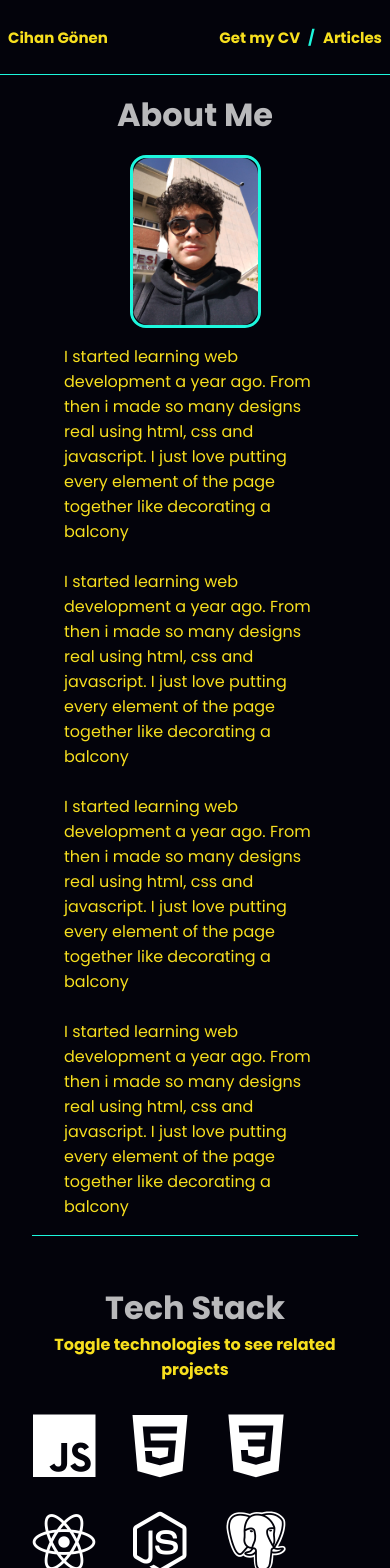
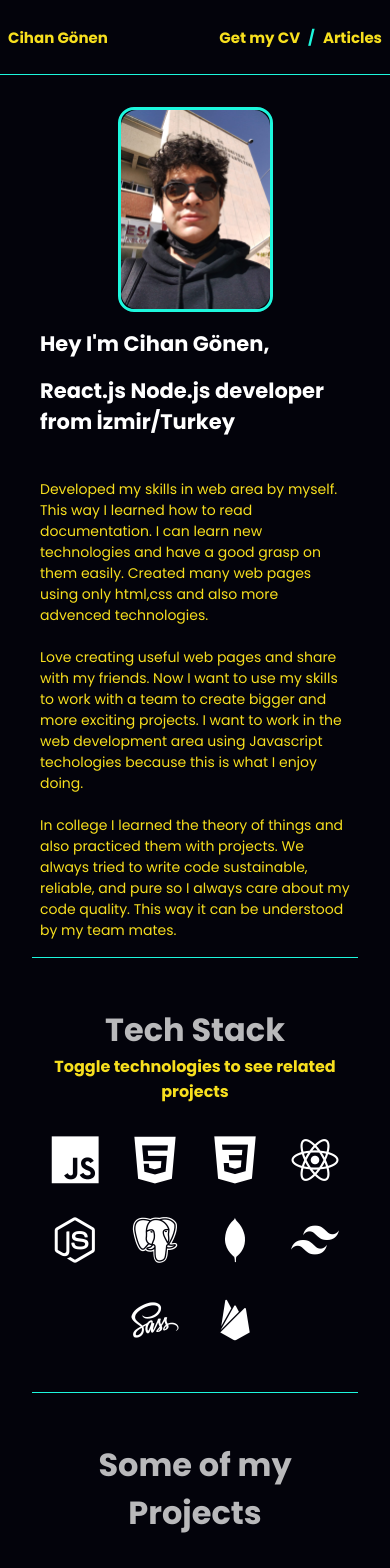
Before and after one commit to CihanGonen/mysite-v2, a React (Create React App) app: page / in a window 390 px wide. Shown: the top 1568 px of the page. Built offline with nearby package versions, Linux system fonts and the light colour scheme.

Commit message:
responsiveness fixed and texts added

```diff
--- a/src/components/AboutMe/AboutMe.css
+++ b/src/components/AboutMe/AboutMe.css
@@ -11,6 +11,11 @@
   padding: 0 2rem;
   margin-top: 1rem;
   grid-template-columns: 1fr 5fr;
+}
+.greetings {
+  display: flex;
+  gap: 2rem;
+  color: white;
 }
 .img-side {
   width: 100%;
@@ -34,11 +39,18 @@
     display: flex;
     flex-direction: column;
     gap: 1rem;
-    padding: 0 2rem;
+    padding: 0 0.5rem;
   }
   .img-side {
     width: 50%;
     align-self: center;
+  }
+  .text-side {
+    font-size: 14px;
+  }
+  .greetings {
+    flex-direction: column;
+    gap: 1rem;
   }
 }
 
--- a/src/components/AboutMe/AboutMe.js
+++ b/src/components/AboutMe/AboutMe.js
@@ -4,36 +4,36 @@ import MyPic from "../../assets/me.jpg";
 export default function AboutMe() {
   return (
     <div className="about-me-wrapper">
-      <div className="about-me-heading">
-        <h1>About Me</h1>
-      </div>
       <div className="about-me">
         <div className="img-side">
           <img src={MyPic} alt="Cihan Gönen" />
         </div>
         <div className="text-side">
+          <div className="greetings">
+            <h2>Hey I'm Cihan Gönen,</h2>
+            <h2>React.js Node.js developer from İzmir/Turkey</h2>
+          </div>
+          <br />
+          <br />
           <p>
-            I started learning web development a year ago. From then i made so
-            many designs real using html, css and javascript. I just love
-            putting every element of the page together like decorating a balcony
+            Developed my skills in web area by myself. This way I learned how to
+            read documentation. I can learn new technologies and have a good
+            grasp on them easily. Created many web pages using only html,css and
+            also more advenced technologies.
           </p>
           <br />
           <p>
-            I started learning web development a year ago. From then i made so
-            many designs real using html, css and javascript. I just love
-            putting every element of the page together like decorating a balcony
+            Love creating useful web pages and share with my friends. Now I want
+            to use my skills to work with a team to create bigger and more
+            exciting projects. I want to work in the web development area using
+            Javascript techologies because this is what I enjoy doing.
           </p>
           <br />
           <p>
-            I started learning web development a year ago. From then i made so
-            many designs real using html, css and javascript. I just love
-            putting every element of the page together like decorating a balcony
-          </p>
-          <br />
-          <p>
-            I started learning web development a year ago. From then i made so
-            many designs real using html, css and javascript. I just love
-            putting every element of the page together like decorating a balcony
+            In college I learned the theory of things and also practiced them
+            with projects. We always tried to write code sustainable, reliable,
+            and pure so I always care about my code quality. This way it can be
+            understood by my team mates.
           </p>
         </div>
       </div>
--- a/src/components/Articles/Articles.css
+++ b/src/components/Articles/Articles.css
@@ -88,4 +88,7 @@
     float: none;
     margin: 1rem 0;
   }
+  .article-img img {
+    width: 100%;
+  }
 }
--- a/src/components/Articles/Articles.js
+++ b/src/components/Articles/Articles.js
@@ -19,6 +19,9 @@ export default function Articles() {
             setSelectedArticle("lexical-env");
             setHeader("Lexical Environment and Execution Context");
           }}
+          style={{
+            color: selectedArticle === "lexical-env" ? "white" : "#f7df1e",
+          }}
         >
           Lexical Environment and Execution Context
         </p>
@@ -27,6 +30,9 @@ export default function Articles() {
           onClick={() => {
             setSelectedArticle("hoisting");
             setHeader("Hoisting");
+          }}
+          style={{
+            color: selectedArticle === "hoisting" ? "white" : "#f7df1e",
           }}
         >
           Hoisting
--- a/src/components/Experience&Education/Experience&Education.css
+++ b/src/components/Experience&Education/Experience&Education.css
@@ -50,7 +50,7 @@
   }
   .experience-wrapper {
     width: 100%;
-    padding: 0 2rem;
+    padding: 0;
   }
   .education-wrapper {
     width: 100%;
--- a/src/components/Experience&Education/Experience&Education.js
+++ b/src/components/Experience&Education/Experience&Education.js
@@ -25,16 +25,17 @@ export default function Experience() {
 
           <div className="experience-text">
             <p>
-              I started learning web development a year ago. From then i made so
-              many designs real using html, css and javascript. I just love
-              putting every element of the page together like decorating a
-              balcony I started learning web development a year ago. From then i
-              made so many designs real using html, css and javascript. I just
-              love putting every element of the page together like decorating a
-              balcony I started learning web development a year ago. From then i
-              made so many designs real using html, css and javascript. I just
-              love putting every element of the page together like decorating a
-              balcony
+              Worked with designers and I made their designs alive using
+              <span className="keyword"> html </span>and
+              <span className="keyword"> css</span>. This way
+              <span className="keyword">
+                {" "}
+                I learned to turn design files to working web pages{" "}
+              </span>
+              . In this job I mostly worked on the projects with a senior web
+              developer and learned many things from him like
+              <span className="keyword"> communicating with apis </span>and
+              <span className="keyword"> client-server communication </span>.
             </p>
           </div>
         </div>
@@ -55,16 +56,16 @@ export default function Experience() {
 
           <div className="experience-text">
             <p>
-              I started learning web development a year ago. From then i made so
-              many designs real using html, css and javascript. I just love
-              putting every element of the page together like decorating a
-              balcony I started learning web development a year ago. From then i
-              made so many designs real using html, css and javascript. I just
-              love putting every element of the page together like decorating a
-              balcony I started learning web development a year ago. From then i
-              made so many designs real using html, css and javascript. I just
-              love putting every element of the page together like decorating a
-              balcony
+              Got the chance to do an internship in the Havelsan which is one of
+              the best Turkish software and systems company having business
+              presence in the defence and IT sectors. In this experience I
+              worked in the client side and used
+              <span className="keyword"> SAPUI5 </span>to help team
+              <span className="keyword">
+                {" "}
+                to create cross-platform web applications
+              </span>
+              .
             </p>
           </div>
         </div>
@@ -89,17 +90,23 @@ export default function Experience() {
 
           <div className="experience-text">
             <p>
-              I started learning web development a year ago. From then i made so
-              many designs real using html, css and javascript. I just love
-              putting every element of the page together like decorating a
-              balcony I started learning web development a year ago. From then i
-              made so many designs real using html, css and javascript. I just
-              love putting every element of the page together like decorating a
-              balcony I started learning web development a year ago. From then i
-              made so many designs real using html, css and javascript. I just
-              love putting every element of the page together like decorating a
-              balcony
+              Learned<span className="keyword"> algorithmic </span>thinking and
+              solved many problems using
+              <span className="keyword"> Java </span>and
+              <span className="keyword"> C#</span>. I also learned to create
+              projects using<span className="keyword"> agile </span>and
+              <span className="keyword"> scrum </span>methodologies. We usually
+              created projects as a team so
+              <span className="keyword">
+                {" "}
+                I learned to be a team member and to communicate{" "}
+              </span>
+              with each other to meet the deadlines.
             </p>
+            <br />
+            <ul style={{ paddingLeft: "1.5rem" }}>
+              <li>GPA ( 3.48 / 4 )</li>
+            </ul>
           </div>
         </div>
       </div>
--- a/src/components/TechStack/TechStack.css
+++ b/src/components/TechStack/TechStack.css
@@ -26,6 +26,8 @@
 
 @media only screen and (max-width: 600px) {
   .tech-stack-logos {
+    justify-content: center;
     gap: 2rem;
+    font-size: 3rem;
   }
 }
```
